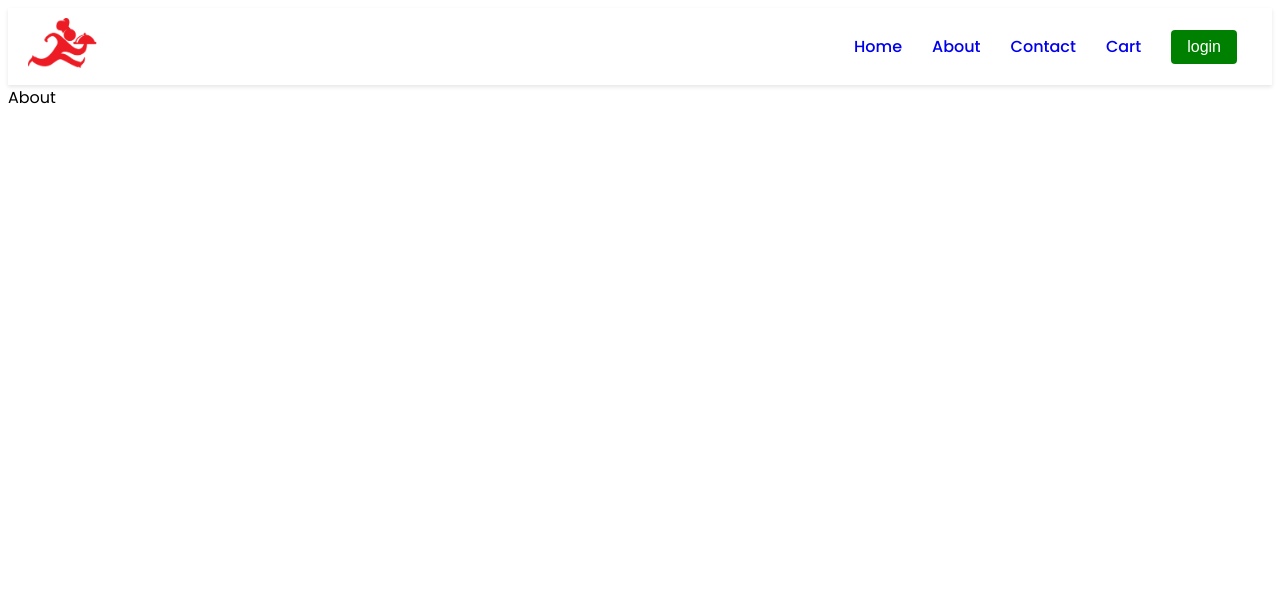
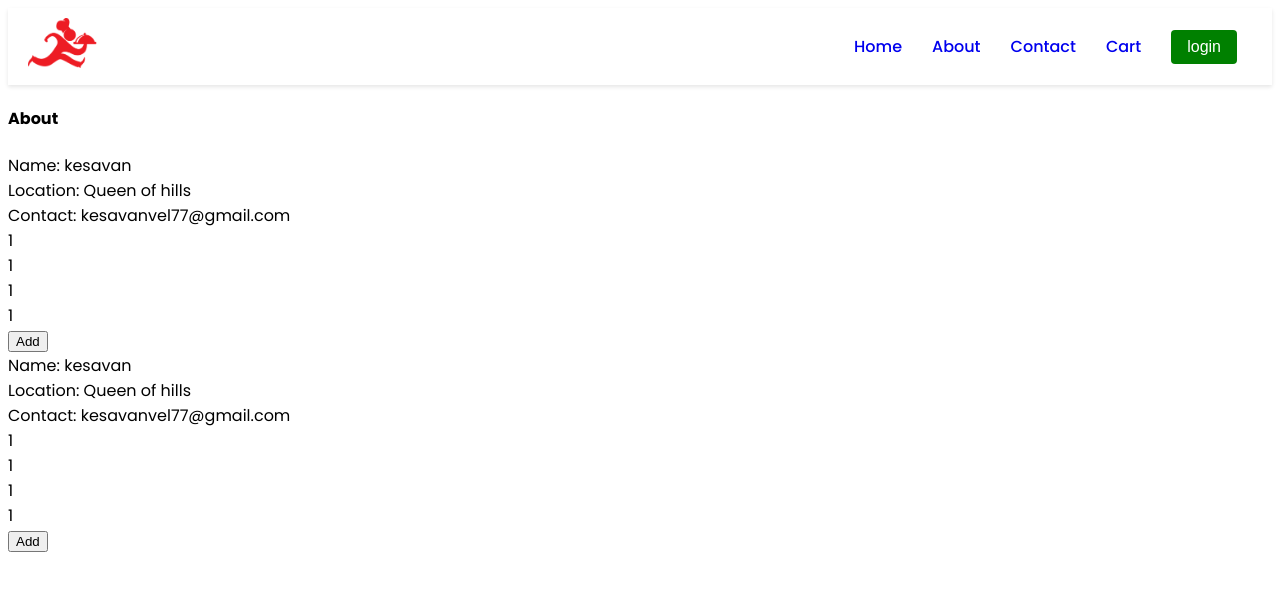
Before and after one commit to Kesavan-77/React.js, a React (Vite) app: page /about in a window 1280 px wide. Shown: the top 590 px of the page. Built offline with nearby package versions, Linux system fonts and the light colour scheme.

Commit message:
Getting started with class based components

```diff
--- a/src/components/About.jsx
+++ b/src/components/About.jsx
@@ -1,7 +1,31 @@
 import React from 'react'
+import User from './User'
 
-export default function About() {
-  return (
-    <div>About</div>
-  )
+// export default function About() {
+//   return (
+//     <div>
+//       <h4>About</h4>
+//       <User name="kesavan" location="Queen of hills" contact="kesavanvel77@gmail.com" />
+//     </div>
+//   )
+// }
+
+class About extends React.Component{
+  constructor(){
+    super();
+    console.log("Parent constructor");
+  }
+
+  render(){
+    console.log("Parent render");
+    return(
+      <div>
+        <h4>About</h4>
+        <User name="kesavan" location="Queen of hills" contact="kesavanvel77@gmail.com" />
+        <User name="kesavan" location="Queen of hills" contact="kesavanvel77@gmail.com" />
+      </div>
+    );
+  }
 }
+
+export default About;
--- /dev/null
+++ b/src/components/User.jsx
@@ -0,0 +1,41 @@
+import React from "react";
+
+class User extends React.Component {
+
+    constructor(props){
+        super(props);
+        this.state = {
+            count: 1,
+            count2: 1,
+            count3: 1,
+            count4: 1,
+        }
+        console.log("child contructor");
+    }
+
+    render(){
+        console.log("clild render");
+        let {name, location, contact} = this.props;
+        let {count, count2, count3, count4} = this.state;
+        return(
+            <div>
+                <span>Name: {name}</span><br/>
+                <span>Location: {location}</span><br/>
+                <span>Contact: {contact}</span><br/>
+                <span>{count}</span><br />
+                <span>{count2}</span><br />
+                <span>{count3}</span><br />
+                <span>{count4}</span><br />
+                <button onClick={()=> this.setState({
+                    count: this.state.count + 1,
+                    count2: this.state.count2 + 2,
+                    count3: this.state.count3 + 3,
+                    count4: this.state.count4 + 4,
+
+                })}>Add</button>
+            </div>
+        );
+    }
+}
+
+export default User;
```
